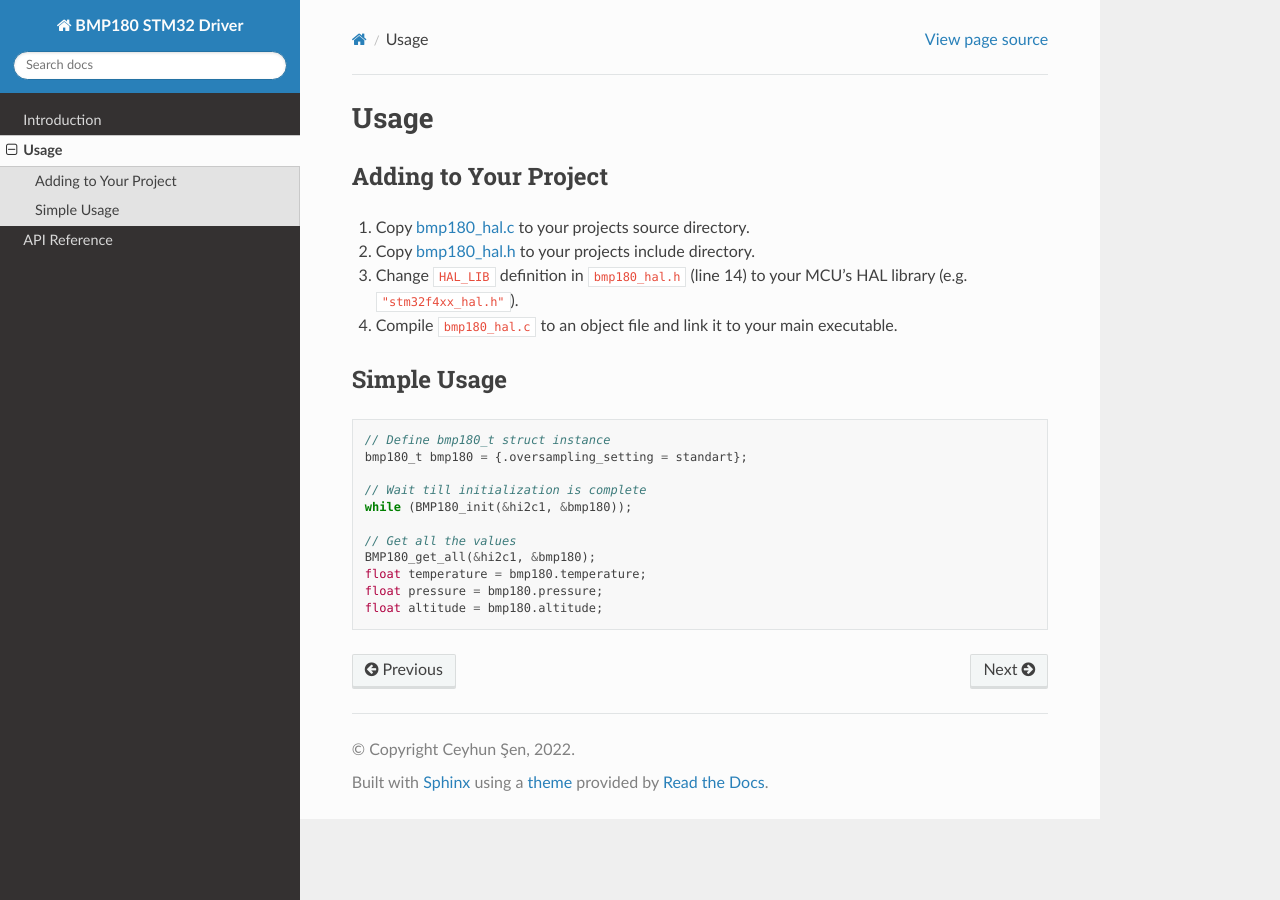
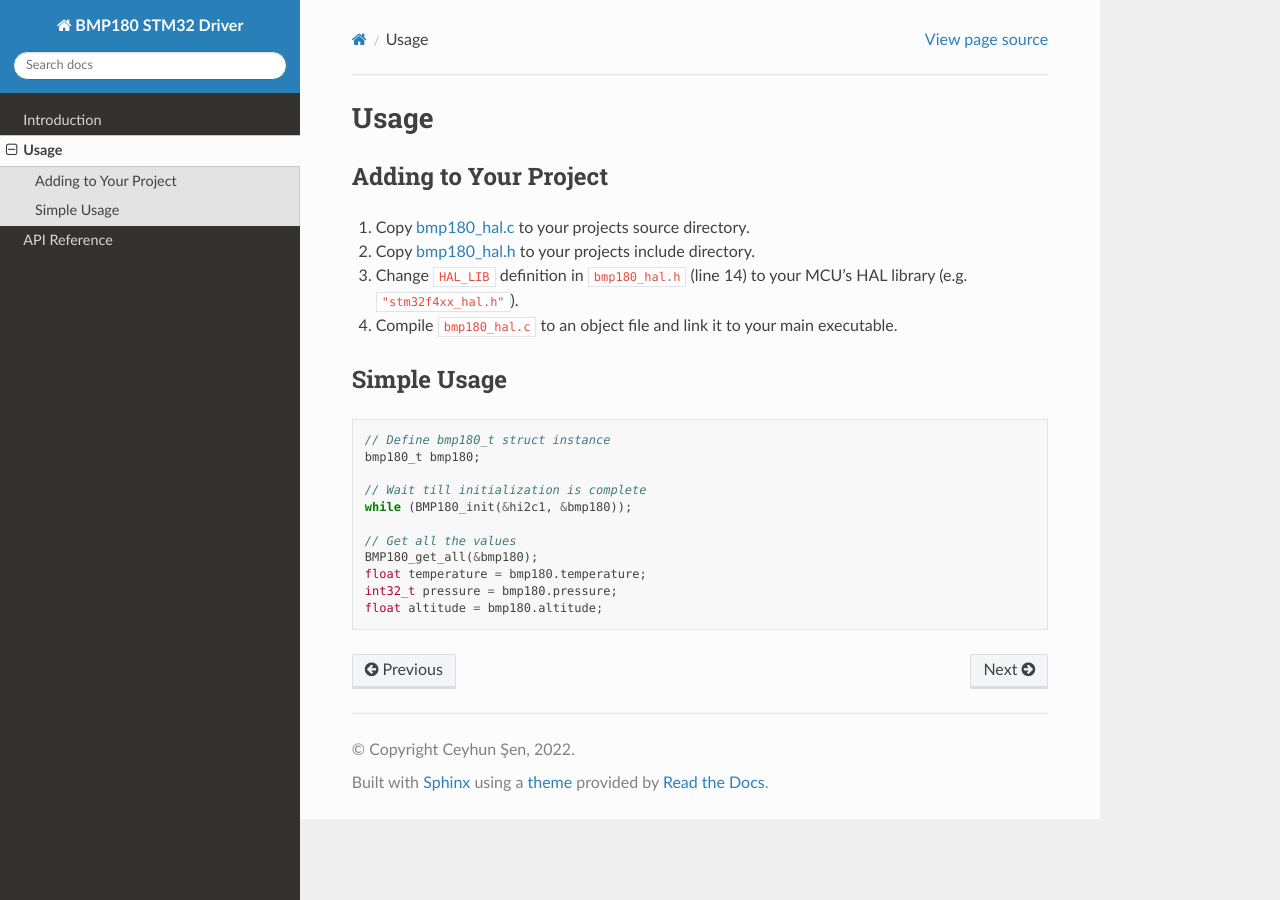
Before and after one commit to ceyhunsen/bmp180-stm32-driver, a Sphinx documentation site: the page built from docs/usage/index.rst, in a window 1280 px wide. Built offline with Sphinx 7.4.7 and the Read the Docs theme 2.0.0, drawn with Linux system fonts in a browser that asks for light colours.

Commit message:
i2c handle stored at bmp180_t struct now, other functions doesn't need i2c handle as paramater

```diff
--- a/docs/usage/index.rst
+++ b/docs/usage/index.rst
@@ -15,13 +15,13 @@ Simple Usage
 .. code-block:: c
 
 	// Define bmp180_t struct instance
-	bmp180_t bmp180 = {.oversampling_setting = standart};
+	bmp180_t bmp180;
 
 	// Wait till initialization is complete
 	while (BMP180_init(&hi2c1, &bmp180));
 
 	// Get all the values
-	BMP180_get_all(&hi2c1, &bmp180);
+	BMP180_get_all(&bmp180);
 	float temperature = bmp180.temperature;
-	float pressure = bmp180.pressure;
+	int32_t pressure = bmp180.pressure;
 	float altitude = bmp180.altitude;
```
Also changed, not shown: 2 other files.
